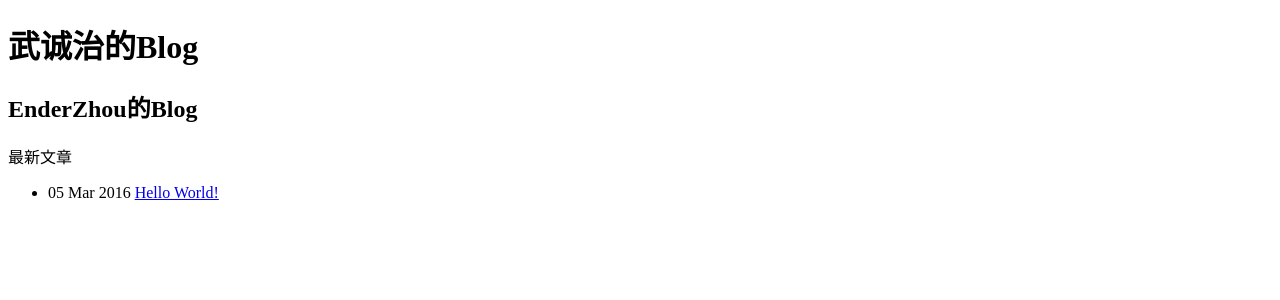
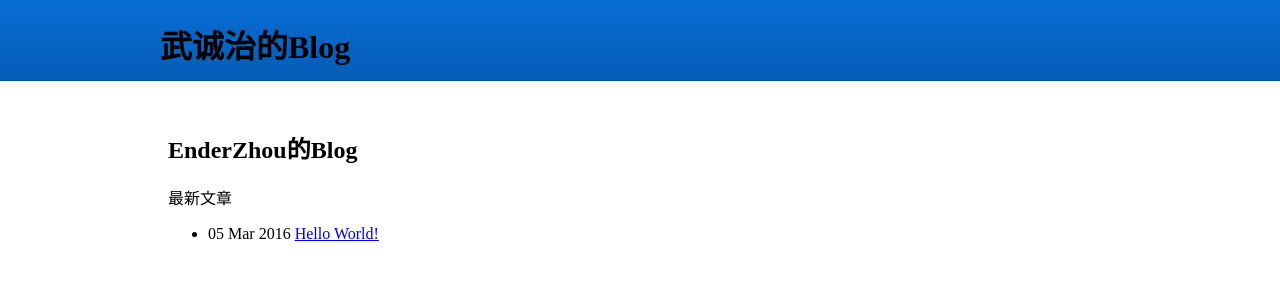
Before and after one commit to EnderZhou/EnderZhou, a Jekyll site: the page built from index.html, in a window 1280 px wide. Shown: the top 300 px of the page. Built offline with Jekyll 4.4.1, drawn with Linux system fonts in a browser that asks for light colours.

Commit message:
20160305

```diff
--- a/_layouts/default.html
+++ b/_layouts/default.html
@@ -4,6 +4,39 @@
 <meta http-equiv="content-type" content="text/html; charset=utf-8" />
 <title>{{ page.title }}</title>
 <link rel="stylesheet" href="default.css">
+<style>
+	.c-nav{
+	position: fixed;
+    top: 0;
+    left: 0;
+    z-index: 20;
+    width: 100%;
+    height: 80px;
+    background: linear-gradient(to bottom,#086ed5,#055db5);
+    border-bottom: 1px solid #044e97;
+    /*box-shadow: 0 1px 2px rgba(0,0,0,.25),inset 0 1px 0 rgba(255,255,255,.15);*/
+}
+
+.c-top{
+/*	position: relative;
+    height: inherit;*/
+    width: 960px;
+    margin: 0 auto;
+    clear: both;
+}
+.c-mid{
+	position: fixed;
+    top: 80px;
+    width: 100%;
+    margin-top: 30px;
+}
+.c-main{
+    width: 960px;
+    margin: 0 auto;
+    clear: both;
+}
+
+</style>
 </head>
 <body>
 <div class="c-nav">
```
